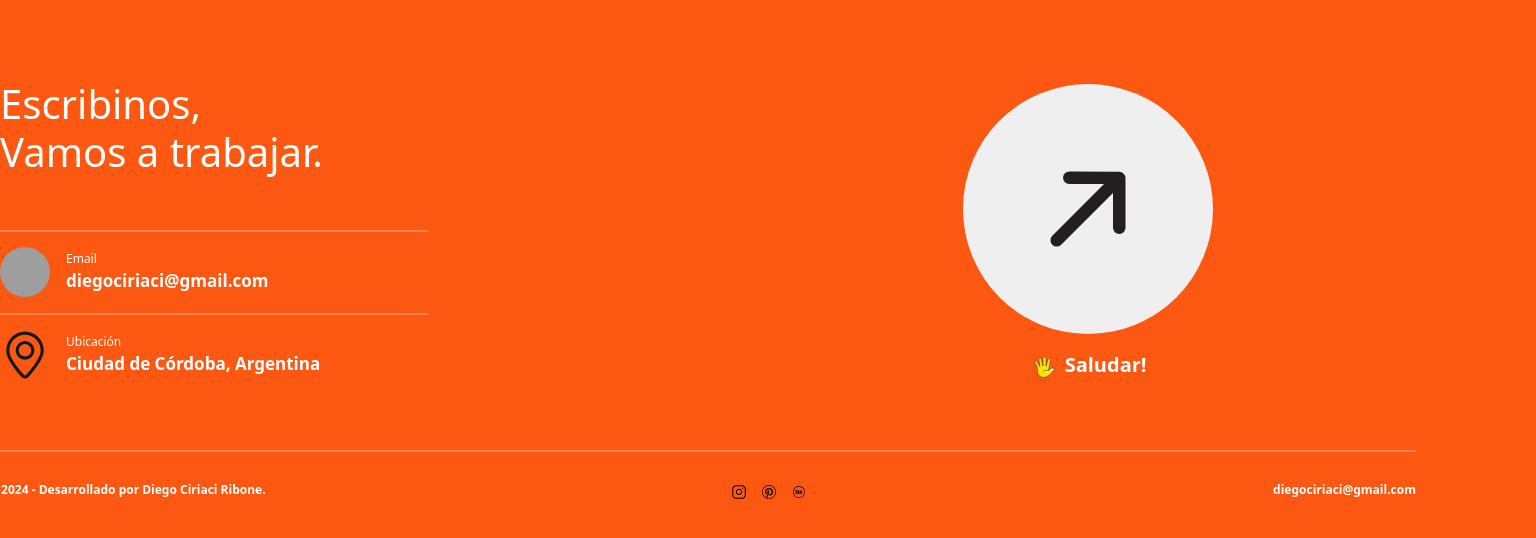
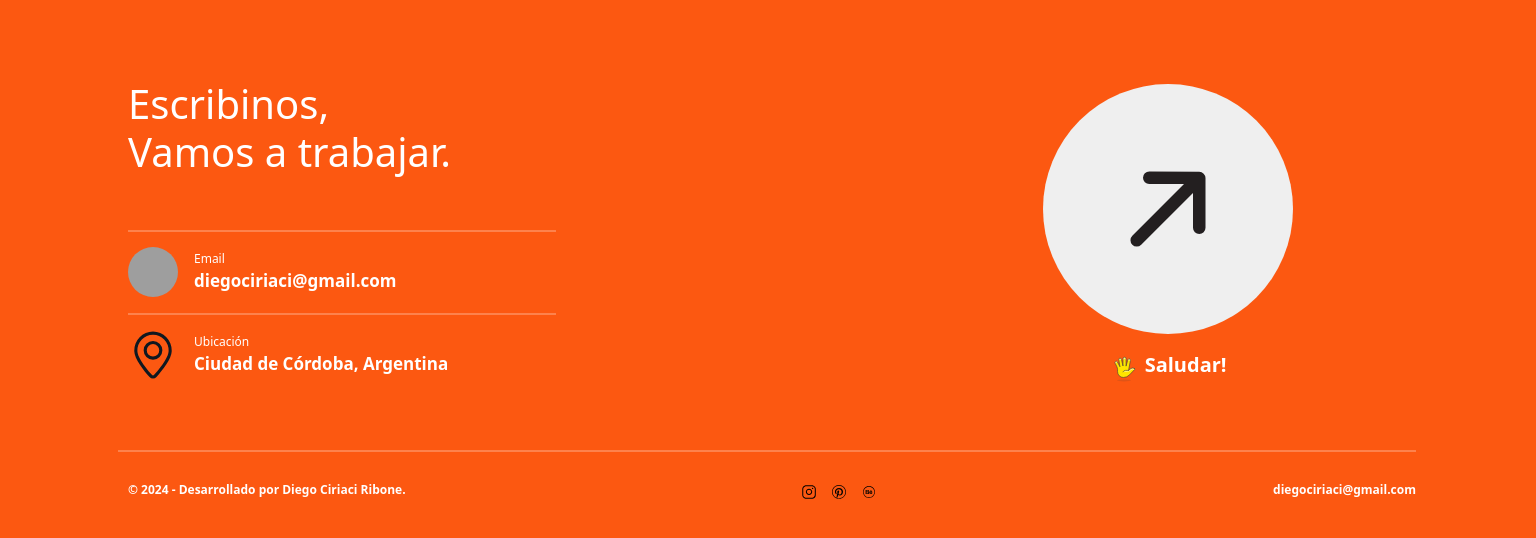
Before and after one commit to diegociriaci/PortfolioReactDiegoCiriaciRibone, a React (Vite) app in the folder vite-project/: page / in a window 1536 px wide. Shown: the part 4256-4794 px from the top of the page. Built offline with nearby package versions, Linux system fonts and the light colour scheme; grey boxes are pictures that could not be loaded.

Commit message:
Finalice el responsive del componente Footer

```diff
--- a/vite-project/src/Component/Footer/Footer.css
+++ b/vite-project/src/Component/Footer/Footer.css
@@ -237,3 +237,19 @@ footer{
         margin-left: -8.125rem;
     }
 }
+
+@media (min-width: 1401px) and (max-width:1545px) {
+    .footer-header{
+        margin-left: 0.5rem;
+        margin-right: -3rem;
+    }
+
+    .pie-pagina{
+        margin-left: 0.5rem;
+        justify-content: space-between;
+    }
+
+    .hr-final{
+        margin-left: -0.125rem;
+    }
+}
--- a/vite-project/src/Component/Footer/Footer.jsx
+++ b/vite-project/src/Component/Footer/Footer.jsx
@@ -4,7 +4,7 @@ const Footer = ({ onShowModal }) => {
     return(
 	    <footer className="py-5 d-flex flex-direction-column">
             <div className="container">
-                <div className="row mb-4 contenedor-footer-arriba">
+                <div className="row mb-4">
                     <div className="col-md-8 footer-header">
                         <h1 className="mb-4 titulo-footer">Escribinos, <br />Vamos a trabajar.</h1>
                         <hr className="bg-white hr-tamanio" />
```
